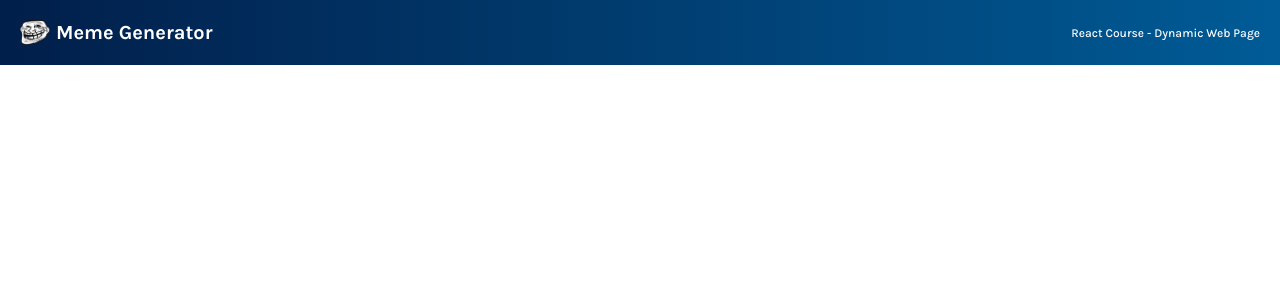
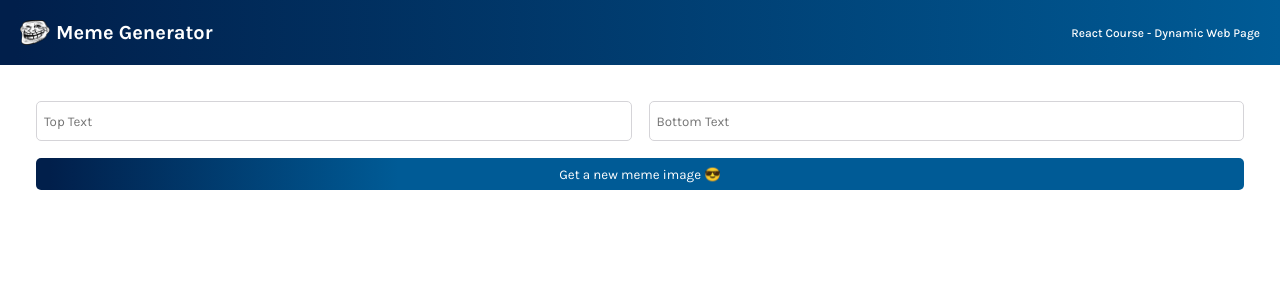
Before and after one commit to Persona743/meme-generator, a React (Vite) app: page / in a window 1280 px wide. Shown: the top 300 px of the page. Built offline with nearby package versions, Linux system fonts and the light colour scheme.

Commit message:
meme added

```diff
--- a/src/App.css
+++ b/src/App.css
@@ -5,6 +5,12 @@
 body {
     margin: 0;
 }
+
+main {
+    padding: 36px;
+}
+
+/* header section */
 
 .header {
     display: flex;
@@ -29,3 +35,32 @@ body {
     font-size: 0.75rem;
     font-weight: 500;
 }
+
+/* Meme section */
+
+.form {
+    display: grid;
+    grid-template: 40px 4px / 1fr 1fr;
+    gap: 17px;
+}
+
+.form--input {
+    font-family: 'Karla', sans-serif;
+    border-radius: 5px;
+    border: 1px solid #D5D4D8;
+    text-indent: 5px;
+}
+
+.form--button {
+    display: flex;
+    align-items: center;
+    justify-content: center;
+    grid-column: 1 / -1;
+    font-family: 'Karla', sans-serif;
+    border-radius: 5px;
+    padding: 1rem;
+    background: linear-gradient(90deg, #011f4b 1.14%, #005b96 30%);
+    color: white;
+    border: none;
+    cursor: pointer;
+}
--- a/src/App.jsx
+++ b/src/App.jsx
@@ -1,10 +1,12 @@
 import './App.css';
 import Header from './components/Header';
+import Meme from './components/Meme';
 
 function App() {
     return (
         <div>
             <Header />
+            <Meme />
         </div>
     );
 }
--- /dev/null
+++ b/src/components/Meme.jsx
@@ -0,0 +1,23 @@
+import React from 'react';
+
+export default function Meme() {
+    return (
+        <main>
+            <from className="form">
+                <input
+                    type="text"
+                    placeholder="Top Text"
+                    className="form--input"
+                />
+                <input
+                    type="text"
+                    placeholder="Bottom Text"
+                    className="form--input"
+                />
+                <button className="form--button">
+                    Get a new meme image 😎
+                </button>
+            </from>
+        </main>
+    );
+}
```
